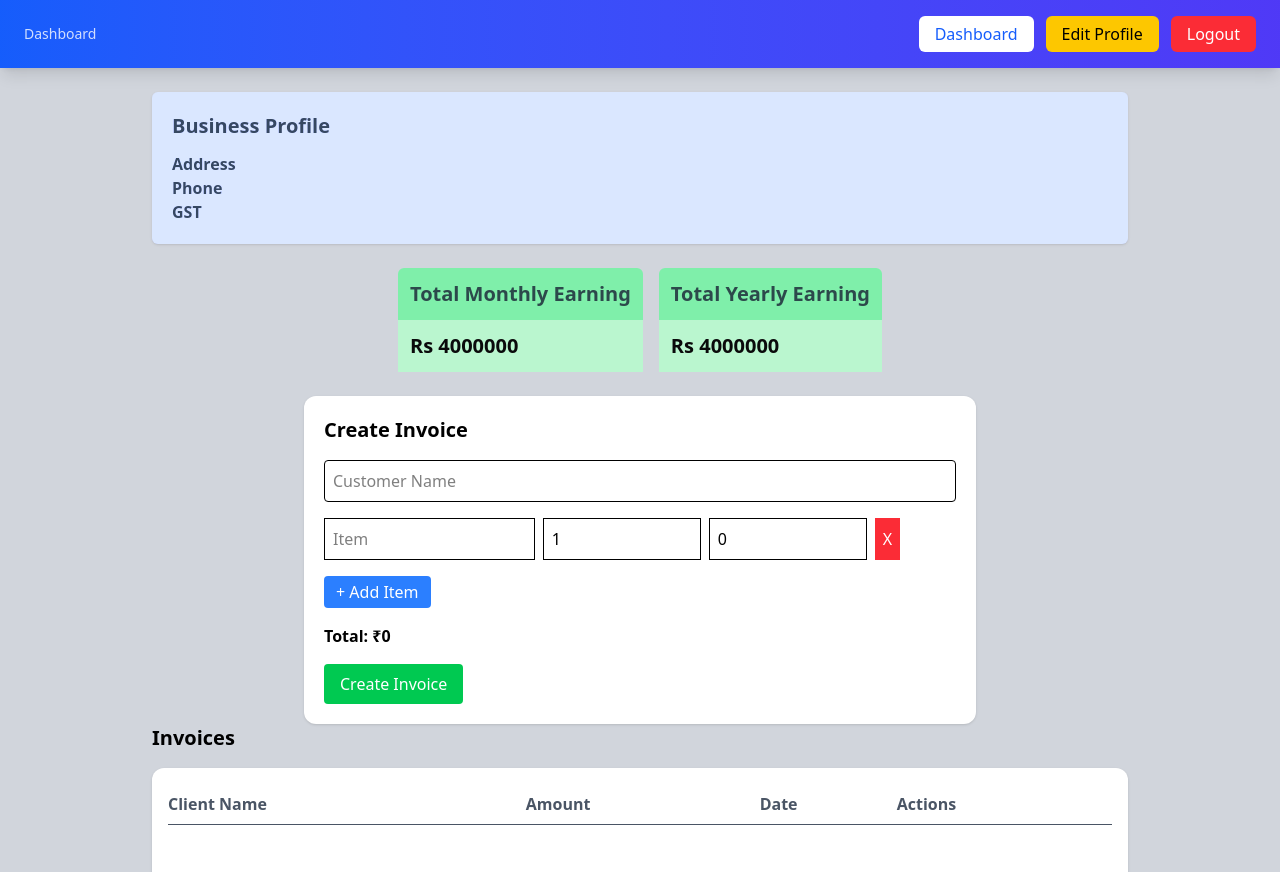
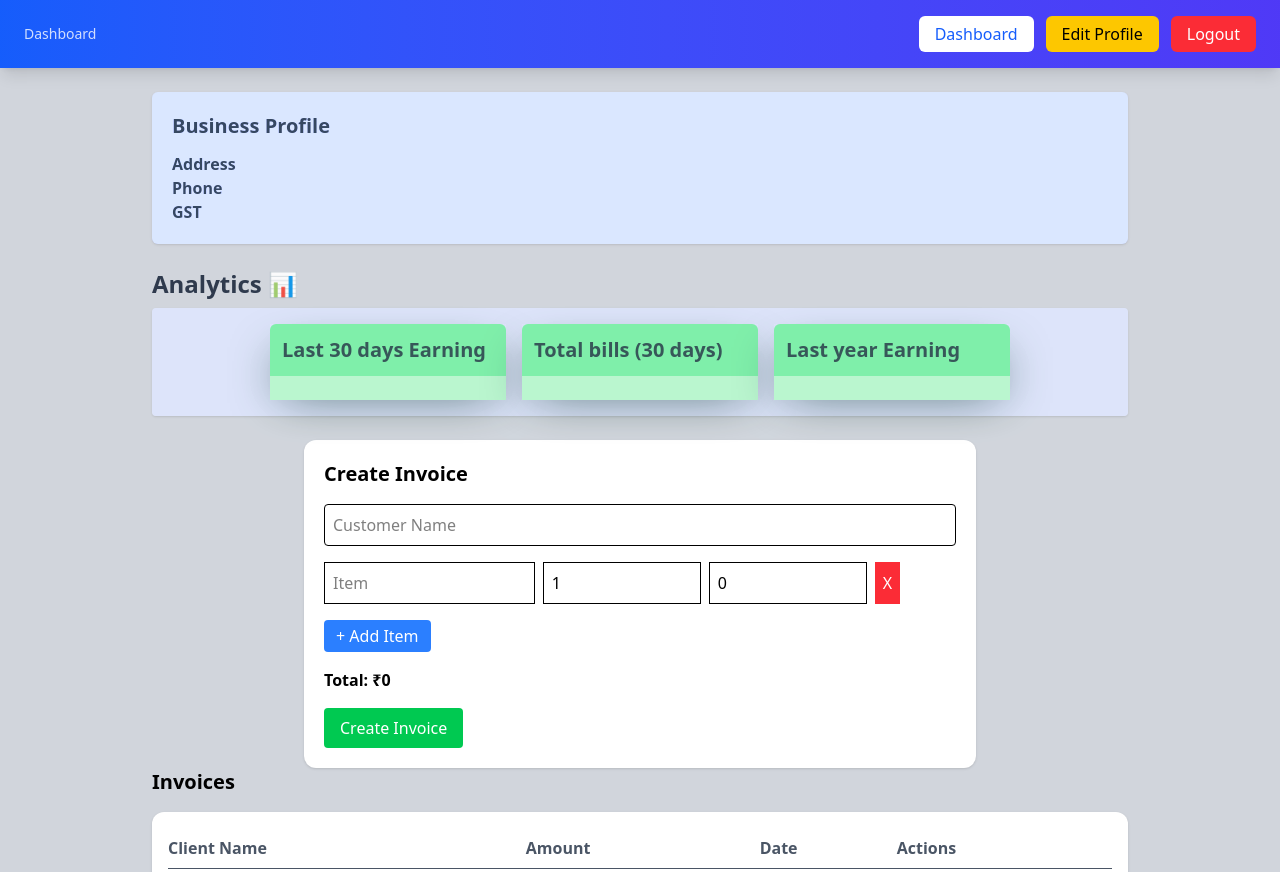
Before and after one commit to piyushkale/Invoice-and-Billing-WebApp, a website: page frontend/dashboard.html in a window 1280 px wide. Shown: the top 872 px of the page. Drawn offline with nearby package versions, Linux system fonts and the light colour scheme; no server answers; sample sign-in values are in the browser's storage.

Commit message:
UI for Showing Analytical Data

```diff
--- a/frontend/dashboard.html
+++ b/frontend/dashboard.html
@@ -17,15 +17,13 @@
       <div
         class="bg-linear-to-r from-blue-600 to-indigo-600 text-white px-6 py-4 flex justify-between items-center shadow-lg"
       >
-      <!-- Left side  -->
+        <!-- Left side  -->
         <div>
-          <h1 id="businessName" class="text-xl font-bold">
-
-          </h1>
+          <h1 id="businessName" class="text-xl font-bold"></h1>
           <p class="text-sm opacity-80">Dashboard</p>
         </div>
 
-       <!-- Right side -->
+        <!-- Right side -->
         <div class="flex items-center gap-3">
           <button
             onclick="window.location.href = '/dashboard.html'"
@@ -33,8 +31,6 @@
           >
             Dashboard
           </button>
-
-
 
           <button
             onclick="window.location.href = '/edit-business.html'"
@@ -55,23 +51,39 @@
 
     <div class="p-6 max-w-5xl mx-auto">
       <!-- Business Profile -->
-      <div class="bg-indigo-200 text-slate-700 brightness-110 p-5 rounded-md shadow mb-6">
+      <div
+        class="bg-indigo-200 text-slate-700 brightness-110 p-5 rounded-md shadow mb-6"
+      >
         <h2 class="text-xl font-semibold mb-3">Business Profile</h2>
 
-        <p class="my-2"><span id="bizName" class="text-3xl font-sans text-slate-900/90 font-bold "></span></p>
+        <p class="my-2">
+          <span
+            id="bizName"
+            class="text-3xl font-sans text-slate-900/90 font-bold"
+          ></span>
+        </p>
         <p><strong>Address </strong> <span id="bizAddress"></span></p>
         <p><strong>Phone </strong> <span id="bizPhone"></span></p>
         <p><strong>GST </strong> <span id="bizGST"></span></p>
       </div>
+      <h2 class="text-2xl mt-5 mb-2 font-sans text-slate-800/90 font-semibold">
+        Analytics 📊
+      </h2>
 
-      <div class="flex justify-center flex-wrap gap-4 opacity-95">
+      <div
+        class="flex justify-center flex-wrap shadow rounded-sm gap-4 opacity-95 [&_div]:w-1/4 bg-indigo-100/90 p-4"
+      >
         <div class="bg-green-300 text-xl font-bold rounded-md">
-          <h2 class="p-3 text-slate-900/80">Total Monthly Earning</h2>
-          <h3 class="p-3 bg-green-200">Rs 4000000</h3>
+          <h2 class="p-3 text-slate-800/80 shadow-2xl shadow-emerald-950">Last 30 days Earning</h2>
+          <h3 id="last30Id" class="p-3 bg-green-200"></h3>
         </div>
         <div class="bg-green-300 text-xl font-bold rounded-md">
-          <h2 class="p-3 text-slate-900/80">Total Yearly Earning</h2>
-          <h3 class="p-3 bg-green-200">Rs 4000000</h3>
+          <h2 class="p-3 text-slate-800/80 shadow-2xl shadow-emerald-950">Total bills (30 days)</h2>
+          <h3 id="billsId" class="p-3 bg-green-200"></h3>
+        </div>
+        <div class="bg-green-300 text-xl font-bold rounded-md">
+          <h2 class="p-3 text-slate-800/80 shadow-2xl shadow-emerald-950">Last year Earning</h2>
+          <h3 id="lastYearId" class="p-3 bg-green-200"></h3>
         </div>
       </div>
 
@@ -109,7 +121,6 @@
         </button>
       </div>
 
-
       <div class="flex justify-between items-center mb-4">
         <h2 class="text-xl font-semibold">Invoices</h2>
       </div>
--- a/frontend/dashboard.js
+++ b/frontend/dashboard.js
@@ -34,7 +34,10 @@ async function loadInvoices() {
     headers: { Authorization: token },
   });
 
-  const invoices = res.data;
+  const invoices = res.data.invoices;
+  document.getElementById("last30Id").innerText = `Rs ${res.data.total}`;
+  document.getElementById("lastYearId").innerText = `Rs ${res.data.totalYear}`;
+  document.getElementById("billsId").innerText = `${res.data.count}`;
   renderInvoices(invoices);
 }
 
```
Also changed, not shown: frontend/src/output.css.
